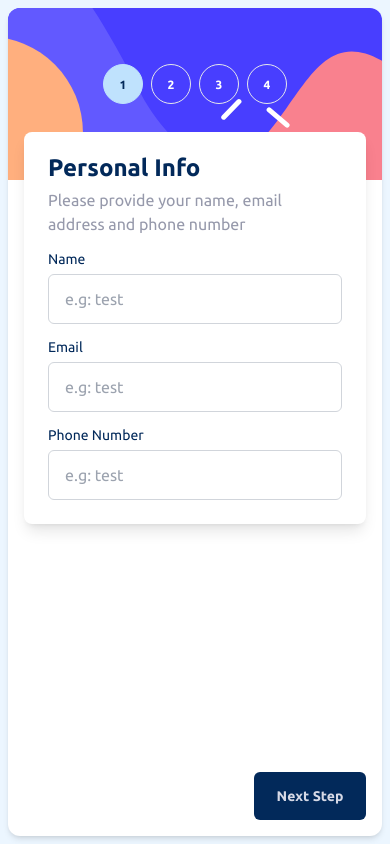
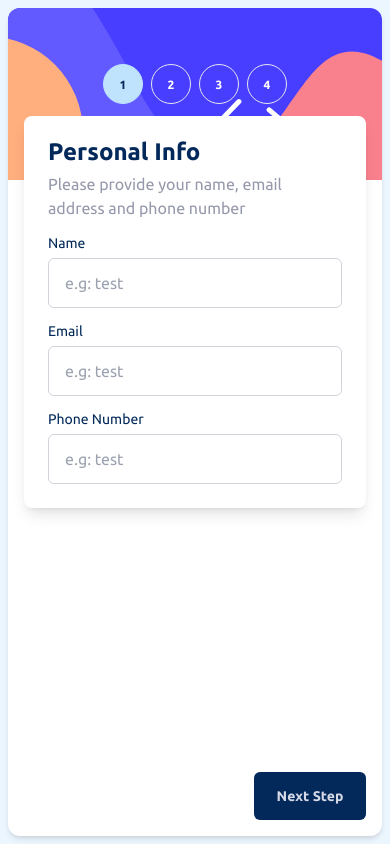
Before and after one commit to Maikolrm/react-multi-steps-form, a React (Vite) app: page / in a window 390 px wide. Built offline with nearby package versions, Linux system fonts and the light colour scheme.

Commit message:
Components - steps-form/StepsForm - changing top position

```diff
--- a/src/components/steps-form/StepsForm.jsx
+++ b/src/components/steps-form/StepsForm.jsx
@@ -35,7 +35,7 @@ export default function StepsForm(props) {
   }
 
   return(
-    <form onSubmit={handleSubmit} className="relative -top-12 p-6 rounded-lg bg-white shadow-lg lg:top-0 lg:shadow-none lg:p-0">
+    <form onSubmit={handleSubmit} className="relative -top-16 p-6 rounded-lg bg-white shadow-lg lg:top-0 lg:shadow-none lg:p-0">
       {renderCurrentStep()}
     </form>
   )
```
